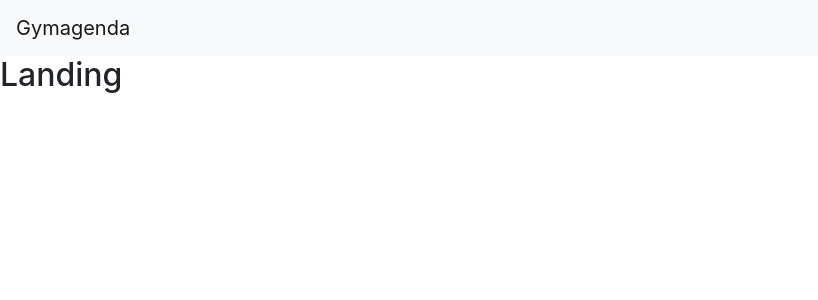
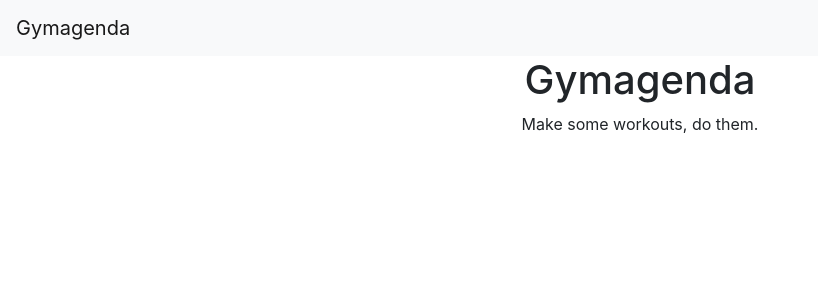
Before and after one commit to kenny1211/gymagenda, a React (Create React App) app in the folder client/: page / in a window 1280 px wide. Shown: the top 300 px of the page, without its empty margins (0-818 px from the left). Built offline with nearby package versions, Linux system fonts and the light colour scheme; no server answers.

Commit message:
Landing Edits

```diff
--- a/client/src/components/App.js
+++ b/client/src/components/App.js
@@ -9,9 +9,9 @@
 
 // Dummy components for now -- will be replaced w actual components
 import Header from './Header';
+import Landing from './Landing';
 const Dashboard = () => <h2>Dashboard</h2>;
 const WorkoutsNew = () => <h2>WorkoutsNew</h2>;
-const Landing = () => <h2>Landing</h2>;
 
 class App extends Component {
   componentDidMount() {
--- /dev/null
+++ b/client/src/components/Landing.js
@@ -0,0 +1,12 @@
+import React from 'react';
+
+const Landing = () => {
+  return (
+    <div style={{ textAlign: 'center' }}>
+      <h1>Gymagenda</h1>
+      Make some workouts, do them.
+    </div>
+  );
+};
+
+export default Landing;
```
